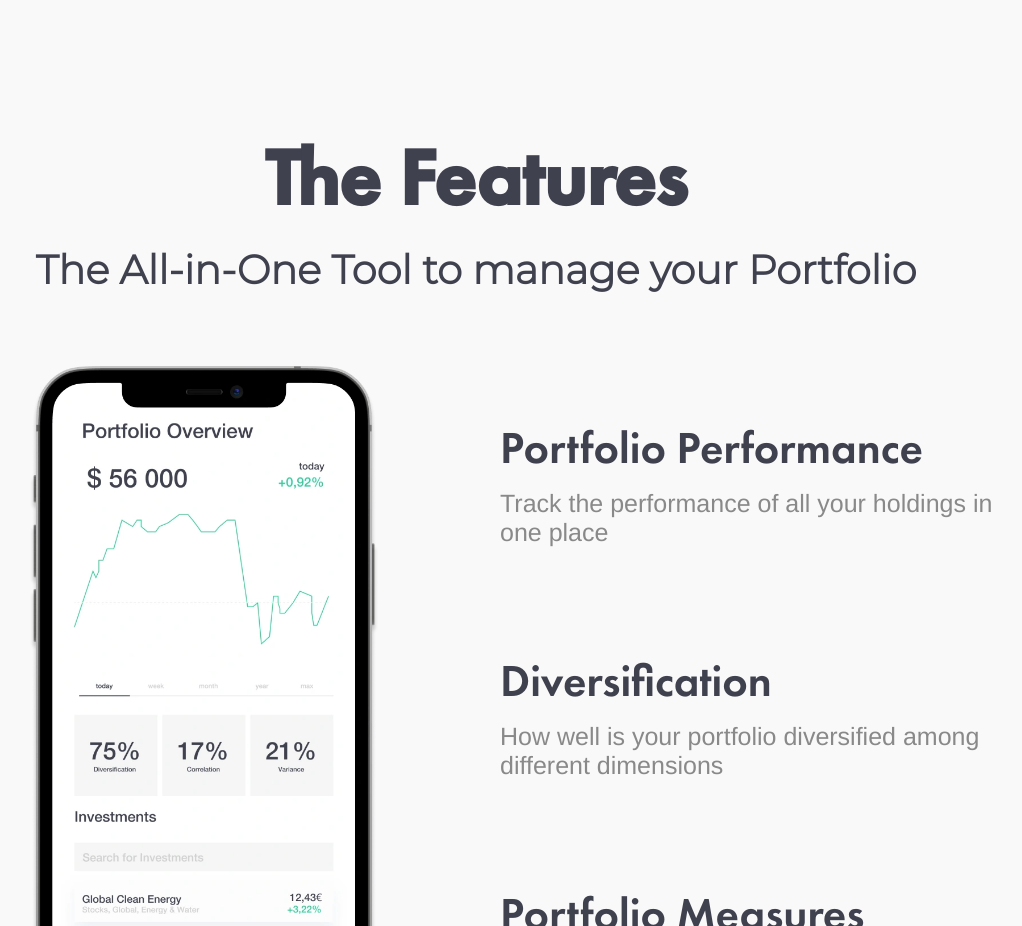
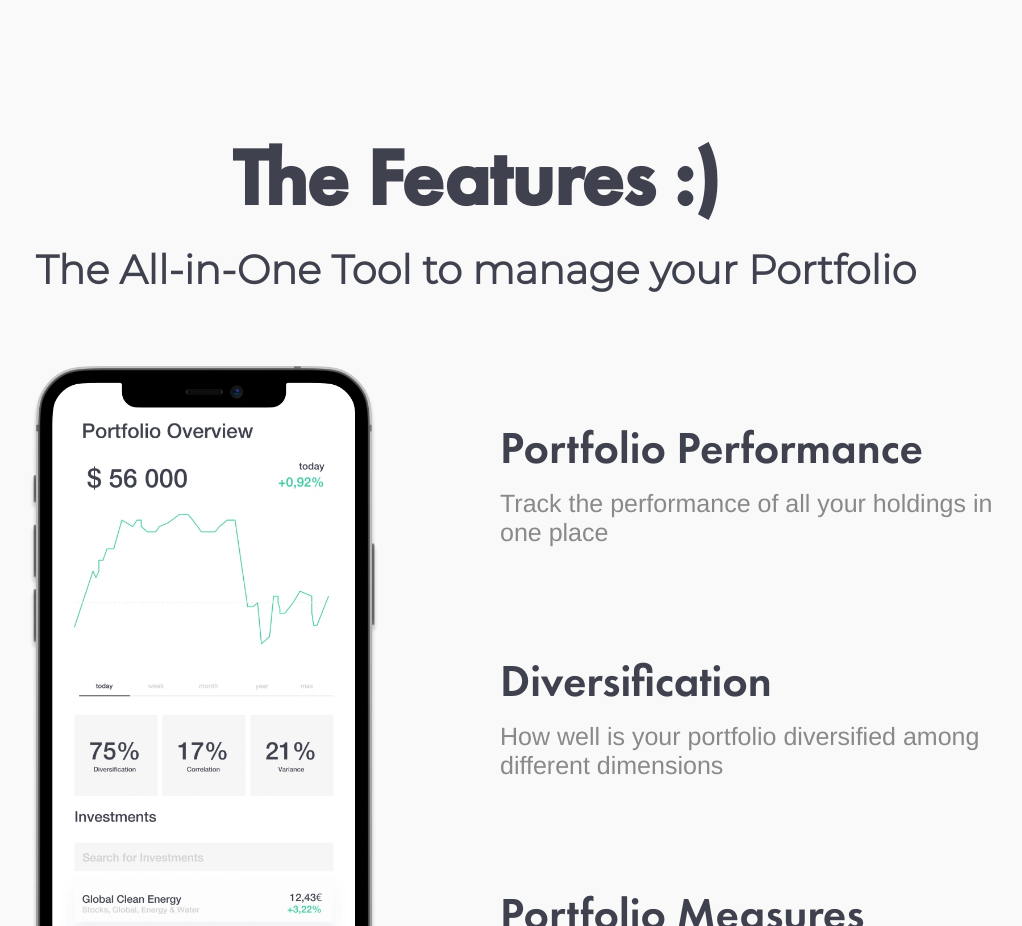
Before and after one commit to lminne/stockify-landing, a React (Create React App) app: page / in a window 1280 px wide. Shown: the part 860-1786 px from the top of the page, without its empty margins (164-1186 px from the left). Built offline with nearby package versions, Linux system fonts and the light colour scheme; a web font is replaced by a local one.

Commit message:
Update Landing.tsx

```diff
--- a/src/pages/Landing/Landing.tsx
+++ b/src/pages/Landing/Landing.tsx
@@ -53,7 +53,7 @@ class Landing extends Component<AppProps, AppState> {
                         <div>
                             <div>
                                 <div>
-                                    <PrimaryHeading style={{textAlign:"center"}} text={"The Features"}/>
+                                    <PrimaryHeading style={{textAlign:"center"}} text={"The Features :)"}/>
                                     <SecondaryHeading style={{textAlign:"center"}} text={"The All-in-One Tool to manage your Portfolio"}/>
                                 </div>
 
```
